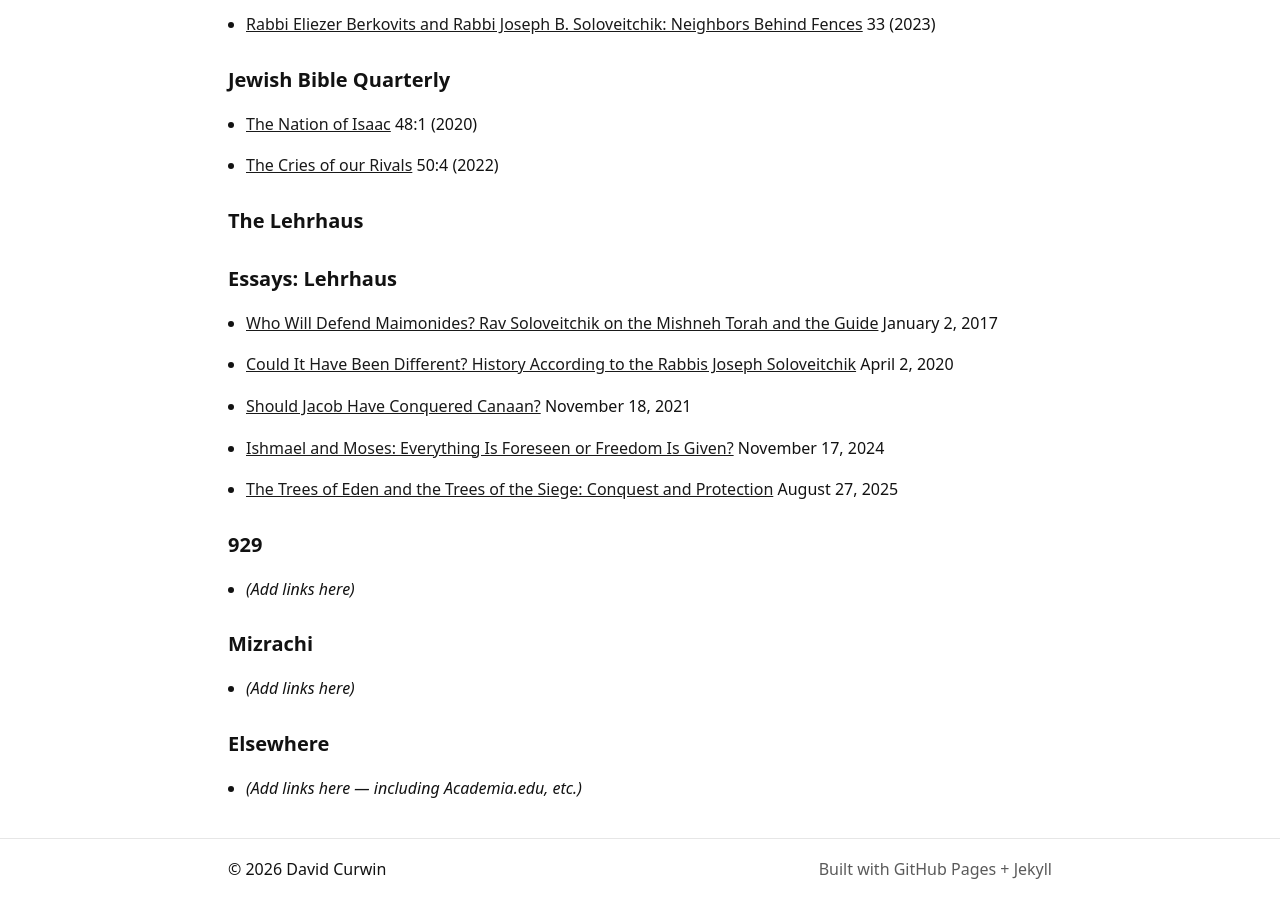
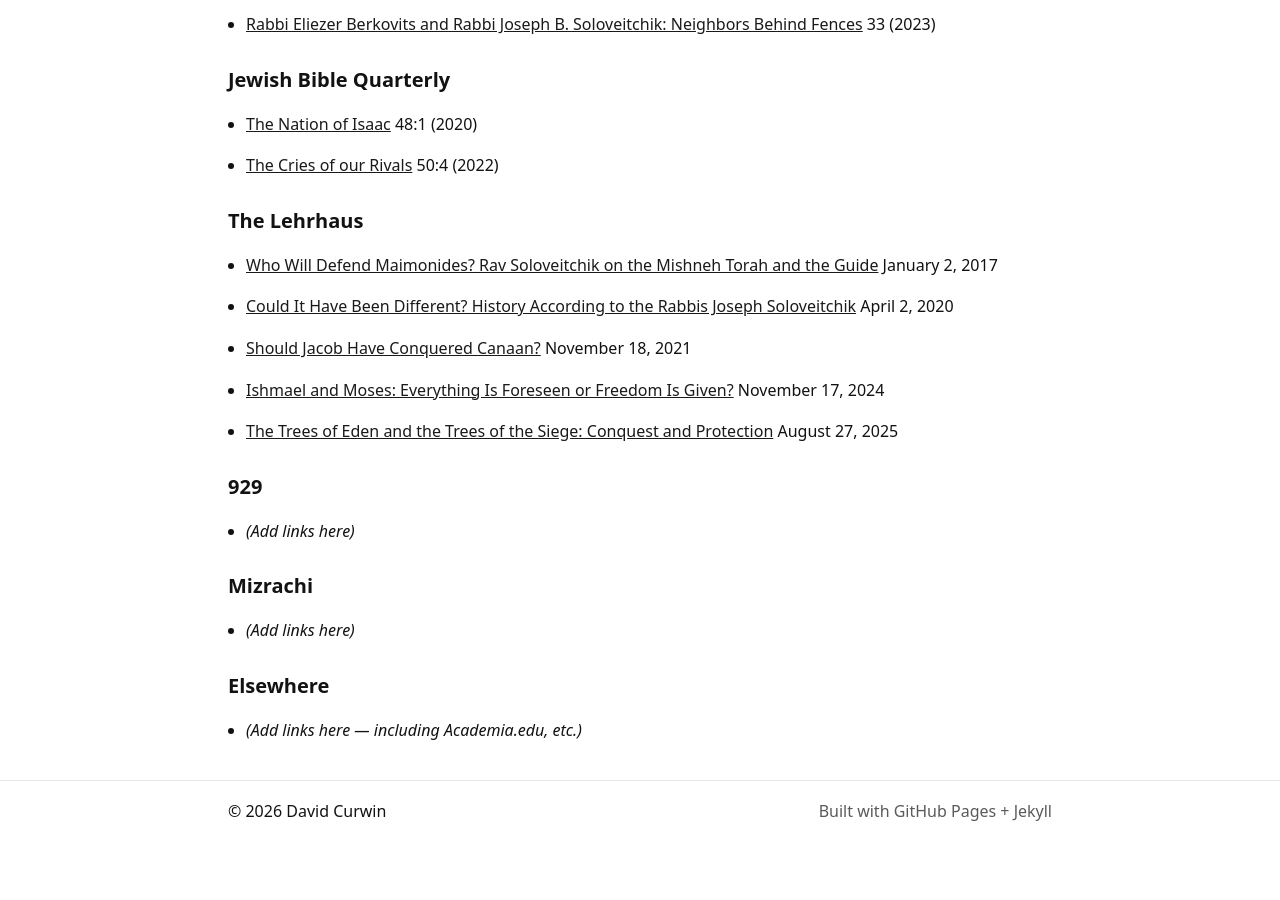
Before and after one commit to davidcurwin/davidcurwin.github.io, a Jekyll site: the page built from essays.md, in a window 1280 px wide and 900 px high, scrolled down 1043 px. Built offline with Jekyll 4.4.1, drawn with Linux system fonts in a browser that asks for light colours; after the commit the page ends 1885 px from its top, so only the background shows below that.

Commit message:
Remove 'Essays: Lehrhaus' section header
Removed redundant section header for essays.

```diff
--- a/essays.md
+++ b/essays.md
@@ -73,8 +73,6 @@ permalink: /essays/
 
 ## The Lehrhaus
 
-## Essays: Lehrhaus
-
 * [Who Will Defend Maimonides? Rav Soloveitchik on the Mishneh Torah and the Guide](https://thelehrhaus.com/scholarship/who-will-defend-maimonides-rav-soloveitchik-on-the-mishneh-torah-and-the-guide/)
   January 2, 2017
 
```
